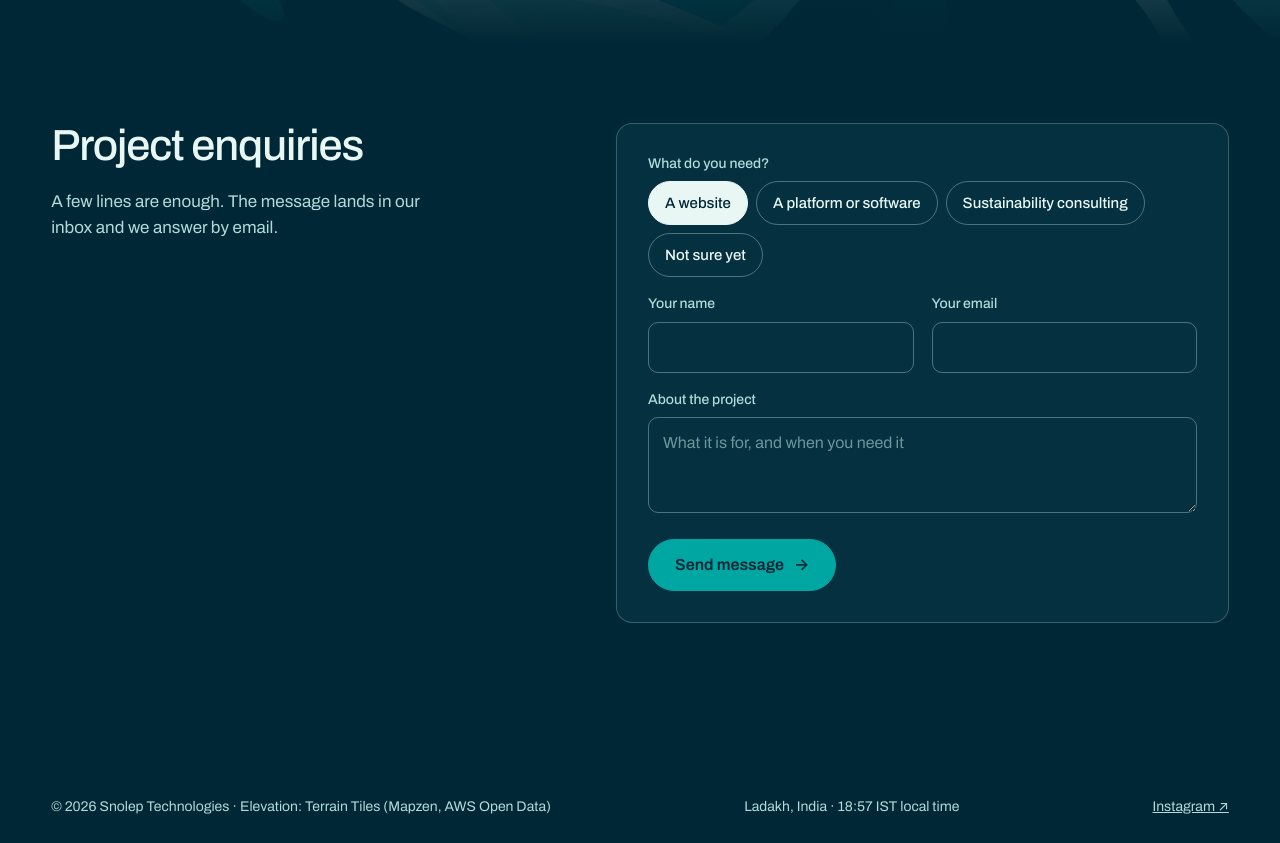
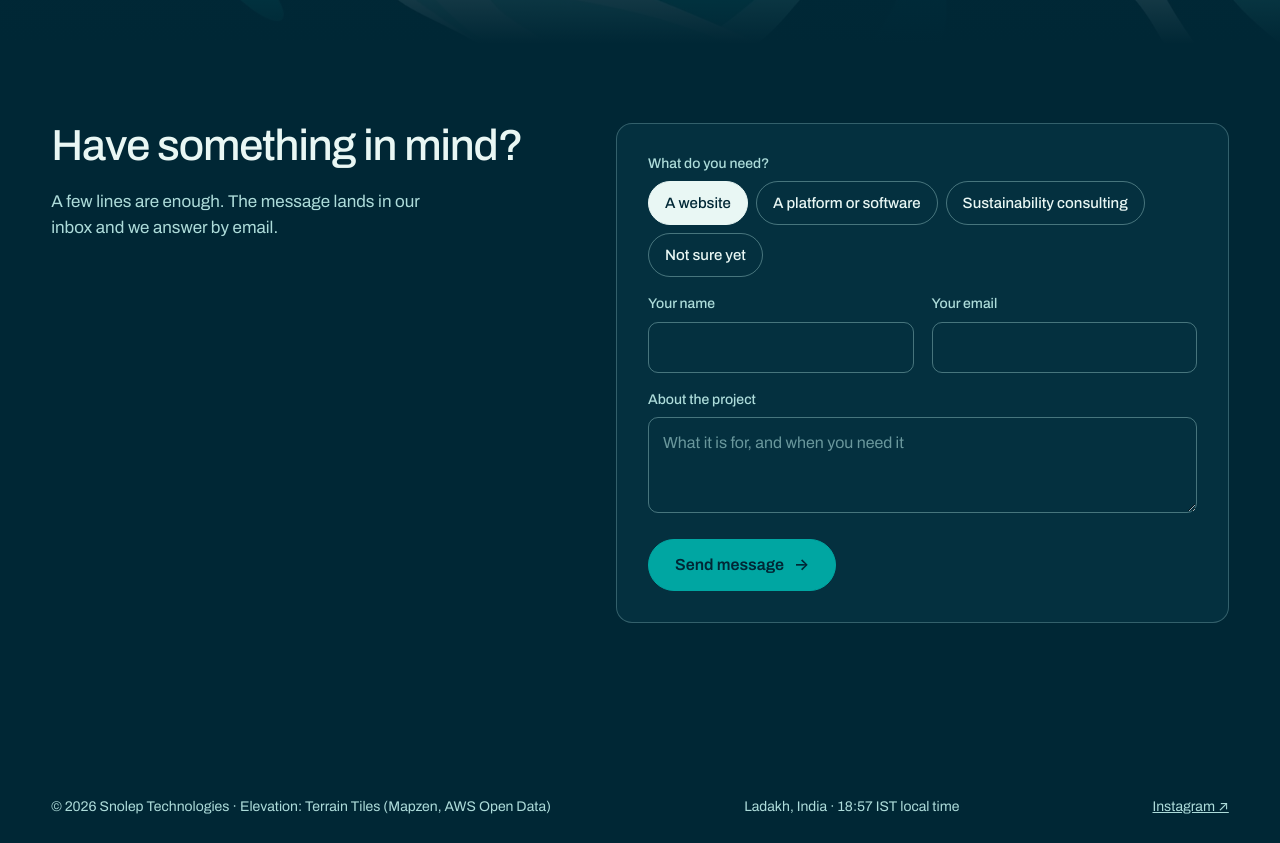
Before and after one commit to faisalqadir/faisalqadir, a plain HTML site: page site/altitude.html in a window 1280 px wide. Shown: the part 8020-8863 px from the top of the page. Drawn offline with Linux system fonts and the light colour scheme; animation ran at ten frames a second.

Commit message:
Snolep site: Closing heading: Have something in mind?
Co-Authored-By: Claude Opus 5.5 <noreply@anthropic.com>
Claude-Session: https://claude.ai/code/session_01PvzTEu8kVMCPz4NXt3g3ee

```diff
--- a/site/altitude.html
+++ b/site/altitude.html
@@ -605,7 +605,7 @@
   <section style="padding:0">
     <div class="wrap contact">
       <div class="say">
-        <h2>Project enquiries</h2>
+        <h2>Have something in mind?</h2>
         <p>A few lines are enough. The message lands in our inbox and we answer by email.</p>
         <button class="btn open-brief" type="button">Start a project <i aria-hidden="true">→</i></button>
       </div>
```
Also changed, not shown: site/index.html (+1 -1 lines).
